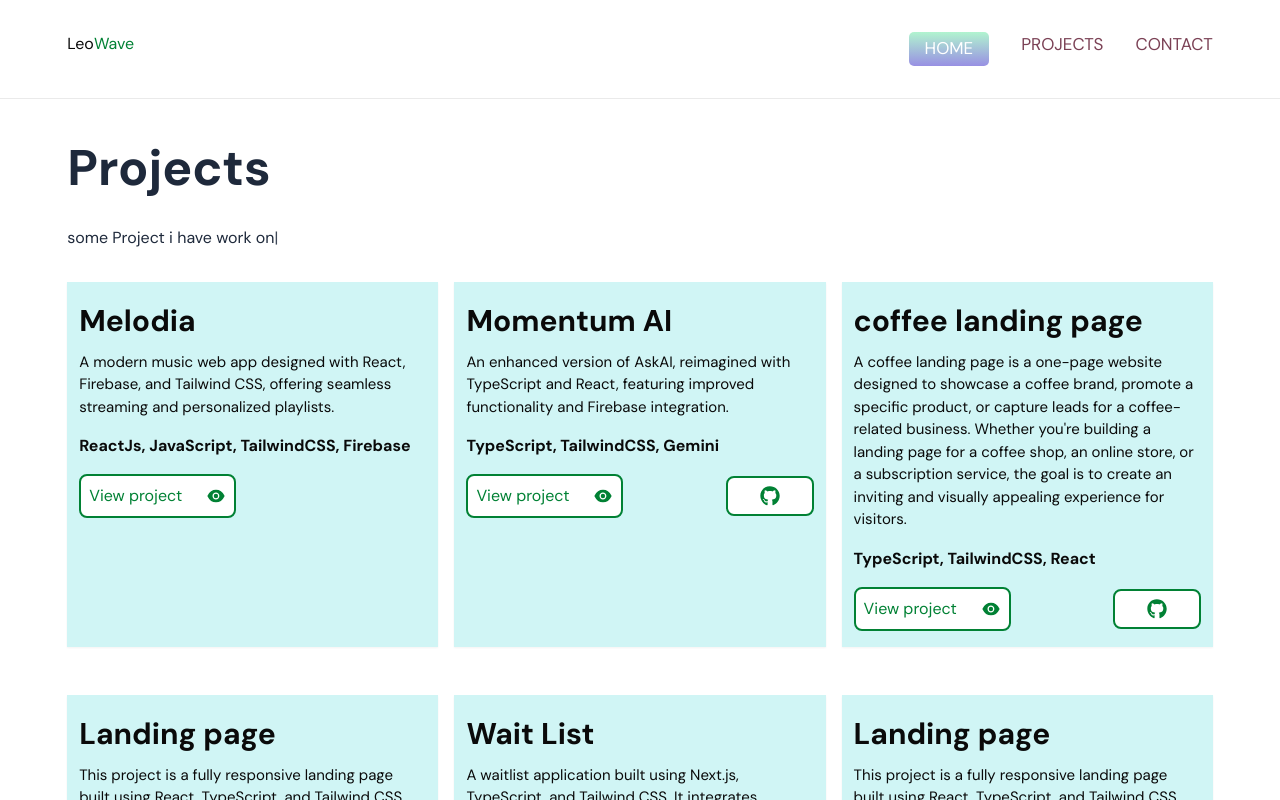
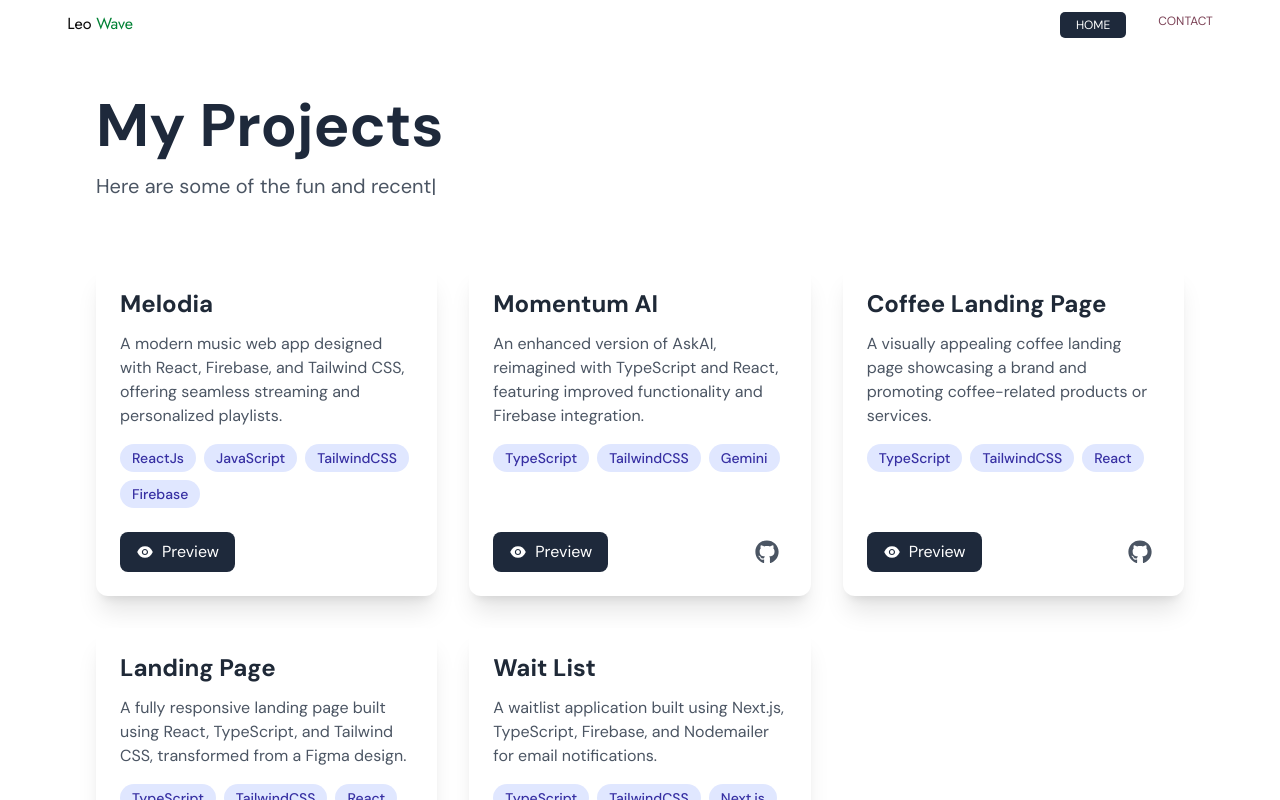
Before and after one commit to skido600/nextjs, a Next.js app: page /projects in a window 1280 px wide. Shown: the top 800 px of the page. Built offline with nearby package versions, Linux system fonts and the light colour scheme.

Commit message:
ui structure

```diff
--- a/src/app/globals.css
+++ b/src/app/globals.css
@@ -95,9 +95,9 @@ html {
   }
 }
 
-.grad {
+/* .grad {
   background-image: linear-gradient(to top, #9890e3 0%, #b1f4cf 100%);
-}
+} */
 
 .jost {
   font-family: "Jost", serif;
--- a/src/app/layout.tsx
+++ b/src/app/layout.tsx
@@ -93,7 +93,7 @@ export default function RootLayout({
       />
       <meta name="theme-color" content="#061417" />
       <body>
-        <header>
+        <header className="mb-8">
           <Nav />
         </header>
         {children}
--- a/src/app/projects/page.tsx
+++ b/src/app/projects/page.tsx
@@ -1,15 +1,13 @@
 "use client";
 import { motion } from "framer-motion";
-import { FaGithub } from "react-icons/fa";
-import { AiFillEye } from "react-icons/ai";
-import { useState, useEffect } from "react";
 import { IoMdArrowDropupCircle } from "react-icons/io";
 import { ReactTyped } from "react-typed";
+import { useState, useEffect } from "react";
+import ProjectCard from "@/components/ProjectCard";
 
 interface Project {
   title: string;
   description: string;
-
   tags: string[];
   previewLink: string;
   githubLink?: string;
@@ -28,10 +26,7 @@ const Portfolio: React.FC = () => {
   }, []);
 
   const scrollToTop = () => {
-    window.scrollTo({
-      top: 0,
-      behavior: "smooth",
-    });
+    window.scrollTo({ top: 0, behavior: "smooth" });
   };
 
   const projects: Project[] = [
@@ -39,33 +34,29 @@ const Portfolio: React.FC = () => {
       title: "Melodia",
       description:
         "A modern music web app designed with React, Firebase, and Tailwind CSS, offering seamless streaming and personalized playlists.",
-
       tags: ["ReactJs", "JavaScript", "TailwindCSS", "Firebase"],
       previewLink: "https://melodialeox.vercel.app/homepage/home",
     },
-
     {
       title: "Momentum AI",
       description:
         "An enhanced version of AskAI, reimagined with TypeScript and React, featuring improved functionality and Firebase integration.",
-
       tags: ["TypeScript", "TailwindCSS", "Gemini"],
       previewLink: "https://modify-askmain-3kt4.vercel.app/",
       githubLink: "https://github.com/skido600/modify_ASKMAIN.git",
     },
-
     {
-      title: "coffee landing page",
+      title: "Coffee Landing Page",
       description:
-        "A coffee landing page is a one-page website designed to showcase a coffee brand, promote a specific product, or capture leads for a coffee-related business. Whether you're building a landing page for a coffee shop, an online store, or a subscription service, the goal is to create an inviting and visually appealing experience for visitors. ",
+        "A visually appealing coffee landing page showcasing a brand and promoting coffee-related products or services.",
       tags: ["TypeScript", "TailwindCSS", "React"],
       previewLink: "https://coffe-delta-liart.vercel.app/",
       githubLink: "https://github.com/skido600/landing_2.git",
     },
     {
-      title: "Landing page",
+      title: "Landing Page",
       description:
-        "This project is a fully responsive landing page built using React, TypeScript, and Tailwind CSS. The goal was to take a Figma design and transform it into a pixel-perfect, high-performance web page.",
+        "A fully responsive landing page built using React, TypeScript, and Tailwind CSS, transformed from a Figma design.",
       tags: ["TypeScript", "TailwindCSS", "React"],
       previewLink: "https://landingpage-umber-one.vercel.app/",
       githubLink: "https://github.com/skido600/landingpage.git",
@@ -73,117 +64,58 @@ const Portfolio: React.FC = () => {
     {
       title: "Wait List",
       description:
-        "A waitlist application built using Next.js, TypeScript, and Tailwind CSS. It integrates Firebase for data management and authentication, while Nodemailer handles email notifications efficiently.",
-      tags: ["TypeScript", "TailwindCSS", "Nextjs", "Firebase", "Nodemailer"],
-      previewLink: "https://waitlist-lyart-theta.vercel.app/",
-    },
-    {
-      title: "Landing page",
-      description:
-        "This project is a fully responsive landing page built using React, TypeScript, and Tailwind CSS. The goal was to take a Figma design and transform it into a pixel-perfect, high-performance web page.",
-      tags: ["TypeScript", "TailwindCSS", "React"],
-      previewLink: "https://landingpage-umber-one.vercel.app/",
-      githubLink: "https://github.com/skido600/landingpage.git",
-    },
-    {
-      title: "Wait List",
-      description:
-        "A waitlist application built using Next.js, TypeScript, and Tailwind CSS. It integrates Firebase for data management and authentication, while Nodemailer handles email notifications efficiently.",
-      tags: ["TypeScript", "TailwindCSS", "Nextjs", "Firebase", "Nodemailer"],
+        "A waitlist application built using Next.js, TypeScript, Firebase, and Nodemailer for email notifications.",
+      tags: ["TypeScript", "TailwindCSS", "Next.js", "Firebase", "Nodemailer"],
       previewLink: "https://waitlist-lyart-theta.vercel.app/",
     },
   ];
 
   return (
-    <main>
-      <section className="px-6 md:px-[4.2rem]">
-        <h1 className="text-[#1E293B] md:text-[50px] font-bold mt-8 text-[30px]">
-          Projects
-        </h1>
-        <div className="text-[#1E293B] mt-5">
+    <main className="min-h-screen">
+      <section className="px-6 md:px-12 lg:px-24 py-16">
+        <div className="max-w-7xl mx-auto">
+          <div className="mb-16">
+            <motion.h1
+              initial={{ opacity: 0, y: 20 }}
+              animate={{ opacity: 1, y: 0 }}
+              className="text-4xl md:text-6xl font-bold text-[#1E293B] mb-4"
+            >
+              My Projects
+            </motion.h1>
+            <div className="text-lg md:text-xl text-gray-600">
               <ReactTyped
-            strings={["some Project i have work on"]}
+                strings={[
+                  "Here are some of the fun and recent projects I’ve worked on",
+                ]}
                 typeSpeed={50}
-            backSpeed={60}
-            backDelay={1000}
-            loop={false}
+                backSpeed={40}
+                loop
               />
             </div>
+          </div>
 
-        <article className="md:grid grid-cols-2 lg:grid-cols-3 gap-4 mt-8">
+          <motion.div
+            className="grid grid-cols-1 md:grid-cols-2 lg:grid-cols-3 gap-8"
+            initial="hidden"
+            animate="visible"
+            variants={{
+              visible: { transition: { staggerChildren: 0.2 } },
+            }}
+          >
             {projects.map((project, index) => (
-            <motion.div
-              key={index}
-              whileHover={{ scale: 1.05, transition: { duration: 0.3 } }}
-              whileTap={{ scale: 0.95 }}
-              className="bg-[#d0f5f5] px-3 py-4 mb-8  shadow-sm"
-            >
-              <h1 className="text-[30px] font-bold mb-2">{project.title}</h1>
-              <p className="text-[15px]">{project.description}</p>
-              <div className="font-bold mt-4">{project.tags.join(", ")}</div>
-              <div className="flex justify-between items-center mt-4">
-                <a
-                  href={project.previewLink}
-                  target="_blank"
-                  rel="noopener noreferrer"
-                  className="inline-block"
-                >
-                  <motion.button
-                    whileHover={{ scale: 1.1 }}
-                    whileTap={{ scale: 0.95 }}
-                    className="bg-white border-2 hover:bg-[#018134] border-[#018134] py-2 rounded-lg flex justify-center items-center gap-x-2 px-2 group"
-                  >
-                    <p className="text-[#018134] group-hover:text-white">
-                      View project
-                    </p>
-                    <AiFillEye
-                      size={20}
-                      className="text-[#018134] group-hover:text-white ml-4"
-                    />
-                  </motion.button>
-                </a>
-                {project.githubLink && (
-                  <a
-                    href={project.githubLink}
-                    target="_blank"
-                    rel="noopener noreferrer"
-                  >
-                    <motion.button
-                      whileHover={{ scale: 1.1 }}
-                      whileTap={{ scale: 0.95 }}
-                      className="bg-white border-2 hover:bg-[#018134] border-[#018134] py-2 rounded-lg flex justify-center items-center gap-x-2 px-8 group"
-                    >
-                      <FaGithub
-                        size={20}
-                        className="text-[#018134] group-hover:text-white"
-                      />
-                    </motion.button>
-                  </a>
-                )}
+              <ProjectCard key={index} project={project} />
+            ))}
+          </motion.div>
         </div>
-            </motion.div>
-          ))}
-        </article>
       </section>
 
       {isVisible && (
-        <div
+        <button
           onClick={scrollToTop}
-          style={{
-            position: "fixed",
-            bottom: "50px",
-            right: "30px",
-            cursor: "pointer",
-          }}
+          className="fixed bottom-5 right-5 bg-indigo-600 text-white p-3 rounded-full shadow-lg hover:bg-indigo-800 transition"
         >
-          <motion.div
-            whileHover={{ scale: 1.2 }}
-            whileTap={{ scale: 0.9 }}
-            className="text-green-600"
-          >
-            <IoMdArrowDropupCircle size={50} />
-          </motion.div>
-        </div>
+          <IoMdArrowDropupCircle size={30} />
+        </button>
       )}
     </main>
   );
--- a/src/components/Footer.tsx
+++ b/src/components/Footer.tsx
@@ -89,7 +89,9 @@ const Footer: React.FC = () => {
           </section>
         </footer>
 
-        <div className="text-center text-[12px]">Copyright ©2024 leowave</div>
+        <div className="text-center text-[12px]">
+          Copyright ©{new Date().getFullYear()} leowave
+        </div>
       </main>
     </>
   );
--- a/src/components/Hero.tsx
+++ b/src/components/Hero.tsx
@@ -12,7 +12,7 @@ const Hero: React.FC = () => {
   return (
     <>
       <main>
-        <section className="pl-6 md:pl-[4.2rem] mt-8 lg:mt-8 md:mt-[4rem] flex justify-between items-center">
+        <section className="pl-6 md:pl-[4.2rem] mt-20 lg:mt-8 md:mt-[4rem] flex justify-between items-center">
           <article>
             <motion.h1
               initial="hidden"
@@ -91,7 +91,7 @@ const Hero: React.FC = () => {
               <Image
                 src="/assets/medium-shot-anime-style-man-portrait.jpg"
                 alt="leo wave leo x"
-                className="lg:w-[40%] md:w-[50%] h-[90%] relative z-[-1] lg:mt-8 md:ml-[11rem] lg:ml-[25rem] rounded-tl-[20%] rounded-br-[20%]"
+                className="lg:w-[40%] md:w-[50%] h-[90%] relative z-[-1] lg:mt-8 md:ml-[11rem] lg:ml-[25rem]  rounded-md"
                 width={600}
                 height={800}
               />
--- a/src/components/Nav.tsx
+++ b/src/components/Nav.tsx
@@ -10,7 +10,7 @@ const Nav: React.FC = () => {
   const handle = () => {
     setToggle(!toggle);
   };
-  // const = menu=["HOME","PORTFOLIO","CONTACT"]
+
   interface menudata {
     menu: string;
     Link: string;
@@ -18,7 +18,7 @@ const Nav: React.FC = () => {
 
   const menu: menudata[] = [
     { menu: "HOME", Link: "/" },
-    { menu: "PROJECTS", Link: "/projects" },
+    // { menu: "PROJECTS", Link: "/projects" },
     { menu: "  CONTACT", Link: "/contact" },
   ];
 
@@ -29,42 +29,56 @@ const Nav: React.FC = () => {
   return (
     <>
       <main>
-        <nav className="flex gap-x-4 relative z-[10] px-4 md:px-[4.2rem] justify-between py-8 border-b-[1px] border-[#EAEAEA]">
-          <div className="logo">
-            <h1>
-              Leo<span className="text-[#008134]">Wave</span>
+        <nav className="flex gap-x-4  mb-8 right-0 left-0 top-0 fixed z-[10] bg-white/50 backdrop-blur-sm px-4 md:px-[4.2rem] justify-between py-3 ">
+          <div className="">
+            <h1 className=" jost">
+              Leo <span className="text-[#008134]">Wave</span>
             </h1>
           </div>
           <div className="list text-[#7B4155]">
-            <ul className="md:flex space-x-8 text-[17px] hidden">
+            <ul className="md:flex space-x-8 text-[12px] hidden">
               {menu.map((items, index) => (
                 <Link key={index} href={items.Link} onClick={handle}>
                   <li
                     onClick={() => handleClick(index)}
-                    className={` cursor-pointer ${
+                    className={`cursor-pointer ${
                       activeIndex === index
-                        ? " grad px-4 py-1 rounded-[5px] text-white"
+                        ? "  px-4 py-1  bg-[#1e293b] rounded-[5px] text-white"
                         : ""
                     }`}
                   >
                     {items.menu}
-                    {/* {activeIndex === index && (
-                      <span className="ml-2  text-[50px]">-</span>
-                    )} */}
                   </li>
                 </Link>
               ))}
             </ul>
-            {/* mobile */}
+          </div>
+          {/* mobile */}
+
+          <div onClick={handle} className="md:hidden">
+            {toggle ? (
+              <IoClose
+                onClick={() => setToggle(!toggle)}
+                size={30}
+                className="hover:border border-gray-600"
+              />
+            ) : (
+              <IoMdMenu size={25} className="text-[#008134]" />
+            )}
+          </div>
+        </nav>
+        {toggle && (
+          <div
+            className={`fixed top-0 bottom-0 right-0 left-0 z-0  border border-red-600 text-[17px] md:hidden
+
+              `}
+          >
             <div
-              className={`fixed top-0 bottom-0 right-0 left-0 z-0 bg-white text-[17px] md:hidden ${
-                toggle ? "block" : "hidden"
-              }`}
-            >
-              <div onClick={handle} className="float-right m-4">
-                <IoClose size={30} className="hover:border border-gray-600" />
-              </div>
-              <ul className="py-14 space-y-8 mt-12 px-6 text-[40px]">
+              className="absolute inset-0 bg-black/50 backdrop-blur-sm"
+              onClick={() => setToggle(!toggle)}
+            />
+            <div className="relative bg-white z-30 min-h-screen w-[75%] ml-auto pt-8 px-4 shadow-xl">
+              <ul className="py-14 space-y-8 mt-12 px-6 text-[30px]">
                 {menu.map((items, index) => (
                   <Link
                     href={items.Link}
@@ -83,10 +97,19 @@ const Nav: React.FC = () => {
               </ul>
             </div>
           </div>
-          <div onClick={handle} className="md:hidden">
-            <IoMdMenu size={25} className="text-[#008134]" />
-          </div>
-        </nav>
+        )}
+
+        {/* <div onClick={handle} className="md:hidden">
+            {toggle ? (
+              <IoClose
+                onClick={() => setToggle(!toggle)}
+                size={30}
+                className="hover:border border-gray-600"
+              />
+            ) : (
+              <IoMdMenu size={25} className="text-[#008134]" />
+            )}
+          </div> */}
       </main>
     </>
   );
--- /dev/null
+++ b/src/components/ProjectCard.tsx
@@ -0,0 +1,70 @@
+import React from "react";
+import { motion } from "framer-motion";
+import { AiFillEye } from "react-icons/ai";
+import { FaGithub } from "react-icons/fa";
+
+interface Project {
+  title: string;
+  description: string;
+  tags: string[];
+  previewLink: string;
+  githubLink?: string;
+}
+
+const cardVariants = {
+  hidden: { opacity: 0, y: 50 },
+  visible: { opacity: 1, y: 0 },
+};
+
+const ProjectCard: React.FC<{ project: Project }> = ({ project }) => {
+  return (
+    <motion.div
+      variants={cardVariants}
+      initial="hidden"
+      animate="visible"
+      className="bg-white rounded-xl shadow-xl hover:shadow-2xl transition-shadow duration-300 overflow-hidden group"
+    >
+      <div className="p-6 h-full flex flex-col">
+        <div className="flex-1">
+          <h3 className="text-2xl font-bold text-gray-800 mb-3">
+            {project.title}
+          </h3>
+          <p className="text-gray-600 mb-4">{project.description}</p>
+          <div className="flex flex-wrap gap-2 mb-6">
+            {project.tags.map((tag, tagIndex) => (
+              <span
+                key={tagIndex}
+                className="px-3 py-1 bg-indigo-100 text-indigo-800 rounded-full text-sm font-medium"
+              >
+                {tag}
+              </span>
+            ))}
+          </div>
+        </div>
+        <div className="flex justify-between items-center mt-auto">
+          <a
+            href={project.previewLink}
+            target="_blank"
+            rel="noopener noreferrer"
+            className="flex items-center gap-2 px-4 py-2 bg-[#1E293B] text-white rounded-lg hover:opacity-90 transition-opacity"
+          >
+            <AiFillEye className="text-lg" />
+            <span>Preview</span>
+          </a>
+          {project.githubLink && (
+            <a
+              href={project.githubLink}
+              target="_blank"
+              rel="noopener noreferrer"
+              className="p-2 text-gray-600 hover:text-indigo-600 transition-colors"
+            >
+              <FaGithub className="text-2xl" />
+            </a>
+          )}
+        </div>
+      </div>
+    </motion.div>
+  );
+};
+
+export default ProjectCard;
--- a/src/components/Slider.tsx
+++ b/src/components/Slider.tsx
@@ -1,96 +1,87 @@
 /* eslint-disable */
 import React from "react";
 import Image from "next/image";
-import Marquee from "react-fast-marquee";
+import { FaRegEye } from "react-icons/fa";
+import { motion } from "framer-motion";
+// import Marquee from "react-fast-marquee";
 
 interface Project {
   title: string;
   img: string;
+  description: string;
   previewLink: string;
+  languages: string[];
 }
 
 function Slider() {
   const projects: Project[] = [
     {
+      img: "/melodia.png",
       title: "Melodia",
-      img: "/assets/melo.png",
+      description:
+        "A modern music web app designed with React, Firebase, and Tailwind CSS, offering seamless streaming and personalized playlists.",
       previewLink: "https://melodialeox.vercel.app/",
-    },
-    {
-      title: "coffee landing page",
-      img: "/assets/coffe.png",
-      previewLink: "https://coffe-delta-liart.vercel.app/",
-    },
-    {
-      title: "Landing page",
-      img: "/assets/landing page.png",
-      previewLink: "https://landingpage-umber-one.vercel.app/",
-    },
-    {
-      title: "Wait List",
-      img: "/assets/screencapture-waitlist-lyart-theta-vercel-app-2025-02-10-00_50_45 Cropped (1).png",
-      previewLink: "https://waitlist-lyart-theta.vercel.app/",
+      languages: ["React", "Node.js", "MongoDB"],
     },
   ];
-
   return (
     <>
-      <main className="overflow-x-hidden mt-16 w-full overflow-hidden">
+      <main className="px-6 md:px-[4.2rem] mt-16">
         <h1 className="text-[#1E293B] text-[20px] px-6 mb-4 font-bold">
-          Some Projects I've Built
+          Featured Projects
         </h1>
-        <Marquee
-          speed={30}
-          direction="right"
-          pauseOnHover={true}
-          gradientWidth={50}
-        >
-          <article className="flex gap-3 items-center">
+
+        <article className="grid grid-cols-1 sm:grid-cols-2 lg:grid-cols-3 gap-6">
           {projects.map((project, index) => (
-              <div
+            <motion.div
+              whileHover={{ scale: 1.1 }}
+              whileTap={{ scale: 0.95 }}
               key={index}
-                className={`relative group duration-300 ${
-                  index === projects.length - 1 ? "mx-5 md:mx-0" : ""
-                }`}
+              className="relative border border-gray-200 rounded-lg overflow-hidden shadow-lg hover:shadow-xl transition-shadow duration-300"
             >
               <Image
                 src={project.img}
                 alt={project.title}
-                  width={300}
+                width={400}
                 height={300}
-                  className="object-cover transform group-hover:scale-75 rounded-lg transition-transform duration-300"
+                className="object-cover w-full h-48 p-3 rounded-[20px]"
               />
-                <div className="absolute inset-0 bg-gradient-to-t from-black/60 to-transparent" />
-                <div className="absolute bottom-0 left-0 p-4 right-0 text-white">
-                  <h3 className="text-xl font-semibold mb-2 jost">
+
+              <div className="p-4">
+                <h3 className="text-xl font-semibold mb-2 text-gray-800">
                   {project.title}
                 </h3>
+
+                <p className="text-gray-600 mb-4">{project.description}</p>
+
+                <div className="flex flex-wrap gap-2">
+                  {project.languages.map((language, idx) => (
+                    <span
+                      key={idx}
+                      className="px-3 py-1 bg-gray-100 text-gray-700 rounded-full text-sm"
+                    >
+                      {language}
+                    </span>
+                  ))}
+                </div>
+                <div className="flex justify-between items-center mt-6">
                   <a
                     href={project.previewLink}
                     target="_blank"
                     rel="noopener noreferrer"
-                    className="inline-flex items-center px-4 py-2 bg-[#1E293B] rounded-[3px] transition-colors duration-300"
                   >
-                    Preview
-                    <svg
-                      className="w-4 h-4 ml-2"
-                      fill="none"
-                      stroke="currentColor"
-                      viewBox="0 0 24 24"
-                    >
-                      <path
-                        strokeLinecap="round"
-                        strokeLinejoin="round"
-                        strokeWidth={2}
-                        d="M10 6H6a2 2 0 00-2 2v10a2 2 0 002 2h10a2 2 0 002-2v-4M14 4h6m0 0v6m0-6L10 14"
-                      />
-                    </svg>
+                    <button className="flex items-center gap-2 px-4 py-2  bg-[#1E293B] text-white rounded-lg hover:opacity-90 transition-opacity">
+                      <FaRegEye className="text-lg" />
+
+                      <p>Preview</p>
+                    </button>
                   </a>
                 </div>
               </div>
+            </motion.div>
           ))}
         </article>
-        </Marquee>
+        {/* </Marquee> */}
       </main>
     </>
   );
```
Also changed, not shown: src/app/page.tsx (+6 -1 lines), src/components/comment.ts (added, +59 -0 lines), public/melodia.png (added). Lines whose indentation alone changed are shown as unchanged.
